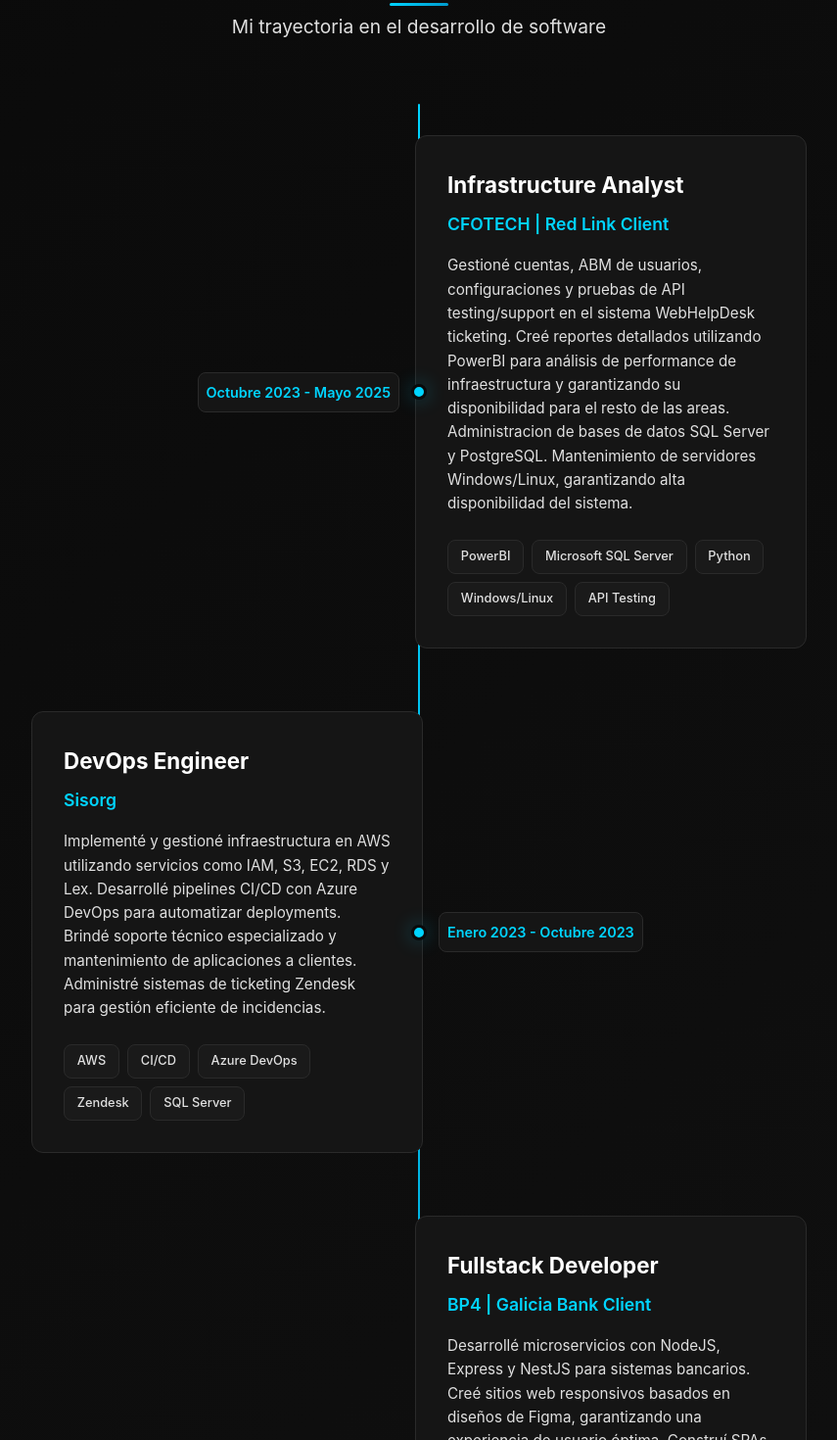
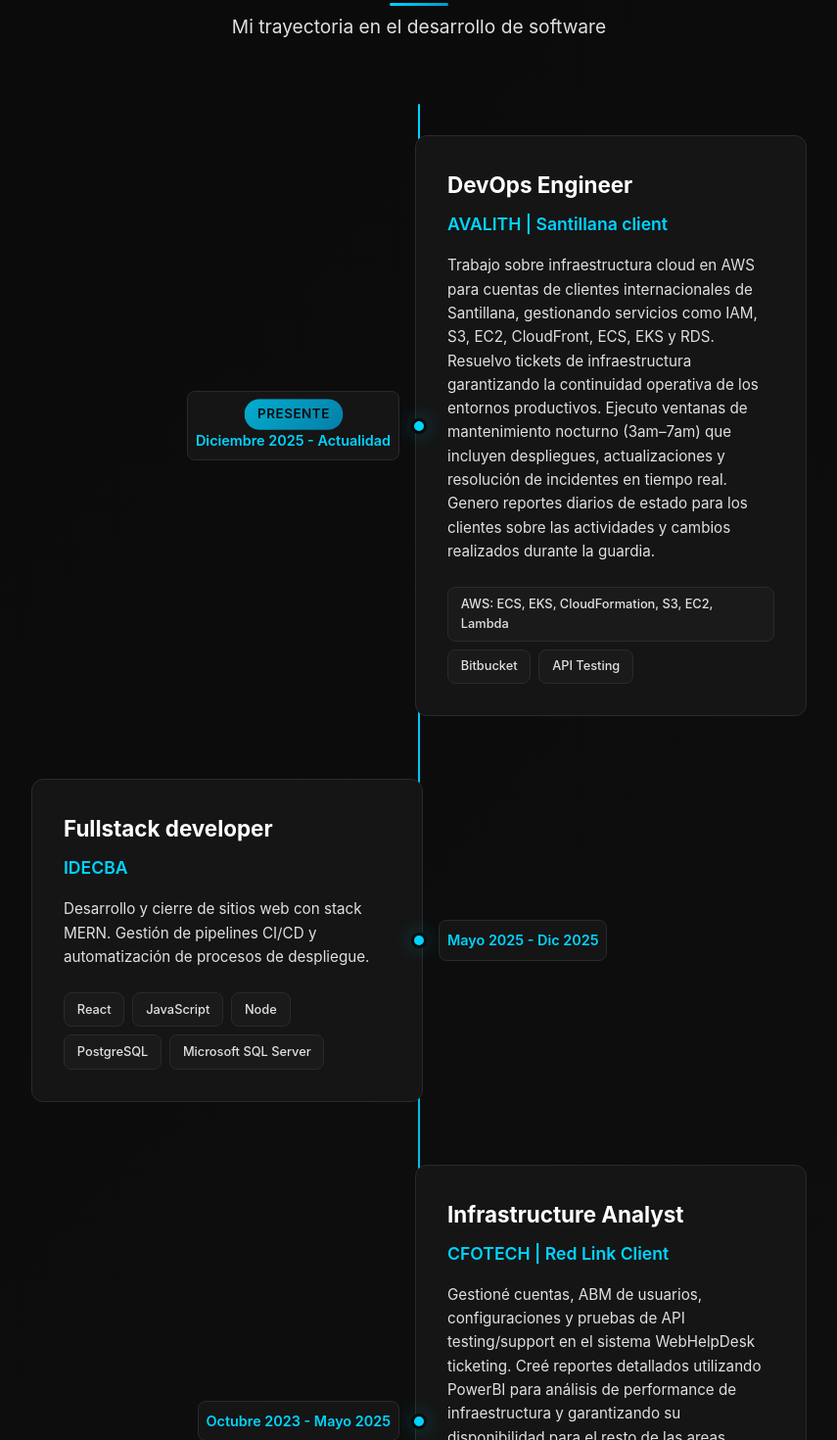
Before and after one commit to franco954/Portfolio, a React (Vite) app: page / in a window 1280 px wide. Shown: the part 1760-3230 px from the top of the page at 98% size, without its empty margins (212-1067 px from the left). Built offline with nearby package versions, Linux system fonts and the light colour scheme.

Commit message:
added news job experience

```diff
--- a/src/App.tsx
+++ b/src/App.tsx
@@ -25,7 +25,7 @@
     cvOnline: "https://franconunezresume.netlify.app/",
     profileImage: "/images/profile.jpg",
     about:
-      "DevOps Engineer con más de 4 años de experiencia construyendo soluciones tecnológicas end-to-end. Especializado en el desarrollo de aplicaciones web con el stack MERN y la implementación de infraestructura cloud en AWS. Experiencia en la creación de pipelines CI/CD, automatización de procesos y gestión de sistemas tanto en desarrollo como en producción. Actualmente cursando Analista Programador en UAI y certificado AWS Cloud Practitioner. Nivel B2 de inglés con capacidad para trabajar en entornos internacionales.",
+      "DevOps Engineer con más de 5 años de experiencia construyendo soluciones tecnológicas end-to-end. Especializado en el desarrollo de aplicaciones web con el stack MERN y la implementación de infraestructura cloud en AWS. Experiencia en la creación de pipelines CI/CD, automatización de procesos y gestión de sistemas tanto en desarrollo como en producción. Actualmente cursando Analista Programador en UAI y certificado AWS Cloud Practitioner. Nivel B2 de inglés con capacidad para trabajar en entornos internacionales.",
   };
 
   const skills = [
@@ -50,6 +50,36 @@
   const experiences: ExperienceType[] = [
     {
       id: "1",
+      company: "AVALITH | Santillana client",
+      position: "DevOps Engineer",
+      period: "Diciembre 2025 - Actualidad",
+      current: true,
+      description:
+        "Trabajo sobre infraestructura cloud en AWS para cuentas de clientes internacionales de Santillana, gestionando servicios como IAM, S3, EC2, CloudFront, ECS, EKS y RDS. Resuelvo tickets de infraestructura garantizando la continuidad operativa de los entornos productivos. Ejecuto ventanas de mantenimiento nocturno (3am–7am) que incluyen despliegues, actualizaciones y resolución de incidentes en tiempo real. Genero reportes diarios de estado para los clientes sobre las actividades y cambios realizados durante la guardia.",
+      technologies: [
+        "AWS: ECS, EKS, CloudFormation, S3, EC2, Lambda",
+        "Bitbucket",
+        "API Testing",
+      ],
+    },
+    {
+      id: "2",
+      company: "IDECBA",
+      position: "Fullstack developer",
+      period: "Mayo 2025 - Dic 2025",
+      current: false,
+      description:
+        "Desarrollo y cierre de sitios web con stack MERN. Gestión de pipelines CI/CD y automatización de procesos de despliegue.",
+      technologies: [
+        "React",
+        "JavaScript",
+        "Node",
+        "PostgreSQL",
+        "Microsoft SQL Server",
+      ],
+    },
+    {
+      id: "3",
       company: "CFOTECH | Red Link Client",
       position: "Infrastructure Analyst",
       period: "Octubre 2023 - Mayo 2025",
@@ -65,7 +95,7 @@
       ],
     },
     {
-      id: "2",
+      id: "4",
       company: "Sisorg",
       position: "DevOps Engineer",
       period: "Enero 2023 - Octubre 2023",
@@ -74,7 +104,7 @@
       technologies: ["AWS", "CI/CD", "Azure DevOps", "Zendesk", "SQL Server"],
     },
     {
-      id: "3",
+      id: "5",
       company: "BP4 | Galicia Bank Client",
       position: "Fullstack Developer",
       period: "Enero 2022 - Febrero 2023",
@@ -91,14 +121,17 @@
         "Swagger",
       ],
     },
+  ];
+
+
+  const certifications: Certification[] = [
     {
-      id: "4",
-      company: "Novared",
-      position: "Cyber Security Analyst",
-      period: "Enero 2021 - Diciembre 2021",
-      description:
-        "Desarrollé scripts en JavaScript y Python para automatizar tareas de seguridad y análisis de vulnerabilidades. Brindé soporte técnico a usuarios internos dentro de la empresa",
-      technologies: ["JavaScript", "Python", "CyberArk"],
+      id: "1",
+      name: "AWS Certified Cloud Practitioner",
+      issuer: "AWS",
+      date: "Febrero 2025",
+      url: "https://www.credly.com/badges/48bf25e0-250e-4945-a689-ebb3550ddcde/linked_in?t=ss00bq",
+      important: true,
     },
   ];
 
@@ -112,17 +145,6 @@
       description:
         "Carrera orientada al análisis, diseño y desarrollo de soluciones informáticas integrales, con una sólida base en software, hardware y telecomunicaciones.",
       coursework: [],
-    },
-  ];
-
-  const certifications: Certification[] = [
-    {
-      id: "1",
-      name: "AWS Certified Cloud Practitioner",
-      issuer: "AWS",
-      date: "Febrero 2025",
-      url: "https://www.credly.com/badges/48bf25e0-250e-4945-a689-ebb3550ddcde/linked_in?t=ss00bq",
-      important: true,
     },
   ];
 
```
